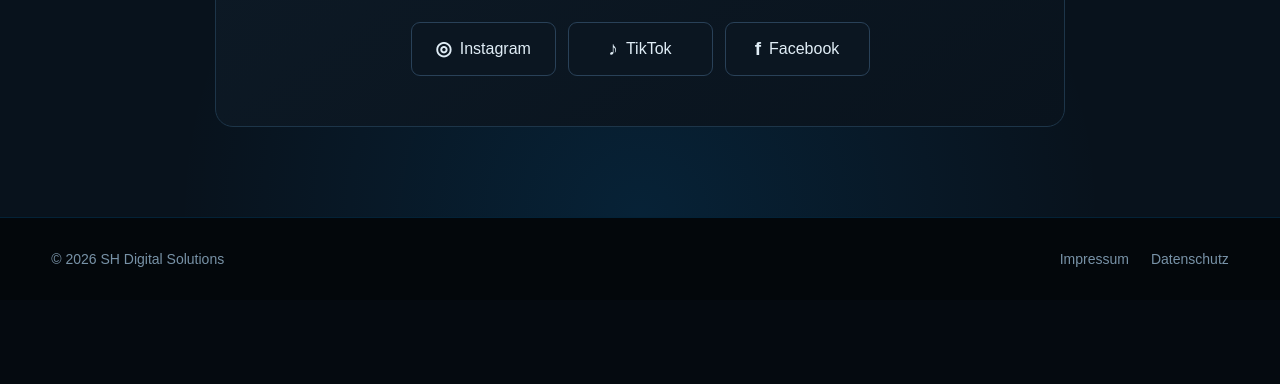
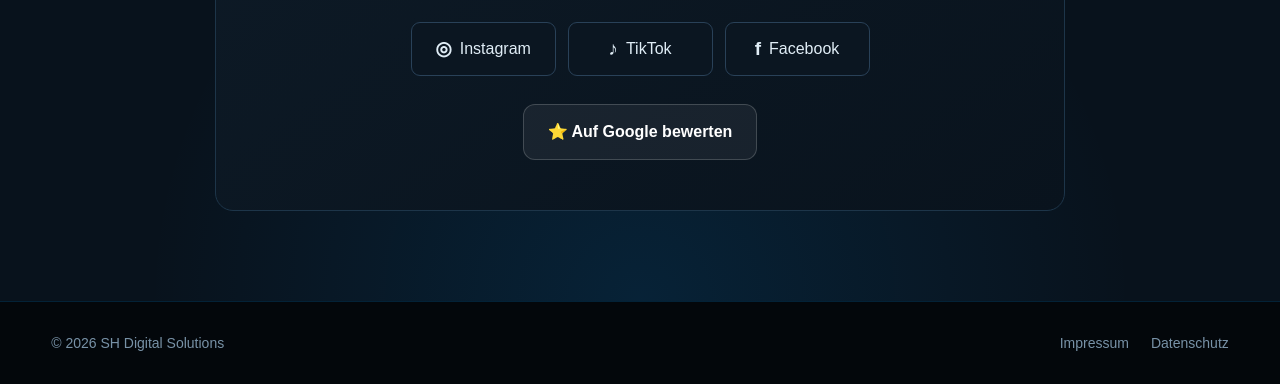
Before and after one commit to SaBeatz/sh-digital-solutions, a plain HTML site: page index.html in a window 1280 px wide. Shown: the part 3586-3970 px from the top of the page. Before the commit the page ends 3886 px from the top, so only its background shows below. Drawn offline with Linux system fonts and the light colour scheme.

Commit message:
Update index.html

```diff
--- a/index.html
+++ b/index.html
@@ -693,9 +693,32 @@
 
     }
 
-  </style>
+    .google-review {
+  margin-top: 28px;
+  text-align: center;
+}
+
+.google-review-button {
+  display: inline-flex;
+  align-items: center;
+  justify-content: center;
+  padding: 14px 24px;
+  border: 1px solid rgba(255,255,255,0.18);
+  border-radius: 12px;
+  background: rgba(255,255,255,0.06);
+  color: #ffffff;
+  font-weight: 700;
+  text-decoration: none;
+  transition: 0.2s ease;
+}
+
+.google-review-button:hover {
+  background: rgba(255,255,255,0.12);
+  transform: translateY(-2px);
+}
+
+</style>
 </head>
-
 
 <body>
 
@@ -1310,6 +1333,23 @@
       </div>
 
 
+
+      <!-- GOOGLE BEWERTUNG -->
+
+      <div class="google-review">
+
+        <a href="https://g.page/r/CW3BPQ6amS8nECE/review"
+           class="google-review-button"
+           target="_blank"
+           rel="noopener noreferrer">
+
+          ⭐ Auf Google bewerten
+
+        </a>
+
+      </div>
+
+
     </div>
 
   </div>
@@ -1329,7 +1369,7 @@
 
     <div>
       © 2026 SH Digital Solutions<br>
-   </div>
+    </div>
 
 
     <div class="footer-links">
```
